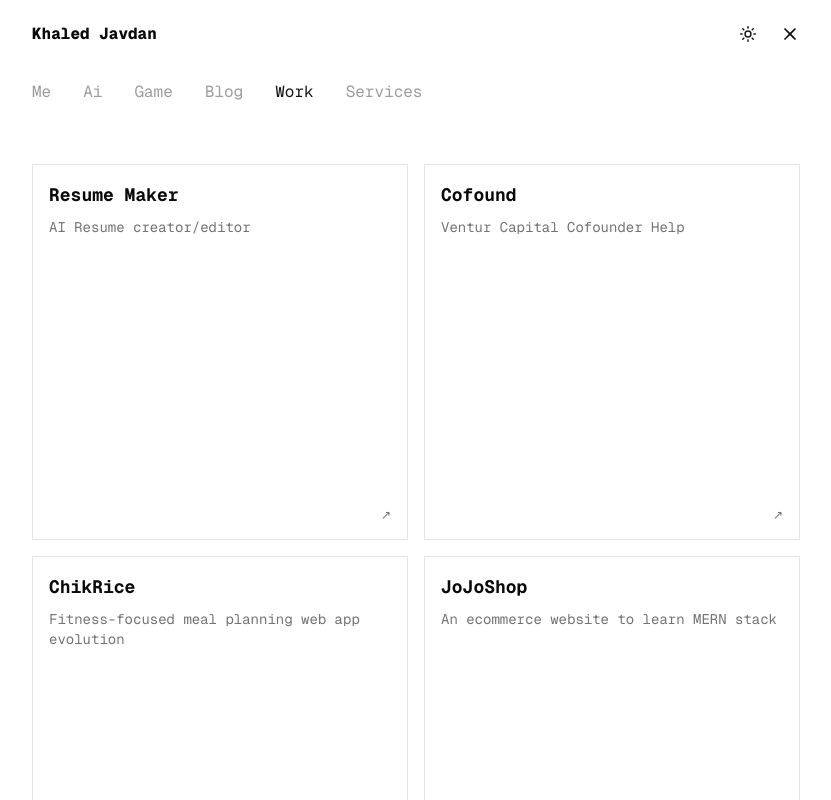
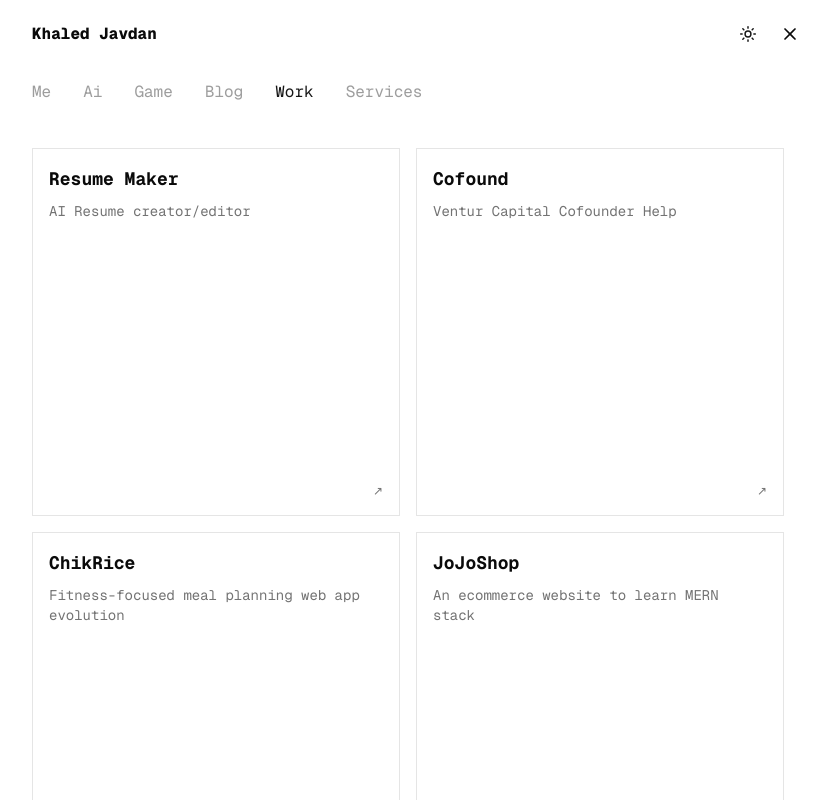
Before and after one commit to kjavedan/ai_portfolio, a Next.js app: page /projects in a window 1280 px wide. Shown: the whole page, without its empty margins (224-1055 px from the left). Built offline with nearby package versions, Linux system fonts and the light colour scheme.

Commit message:
style: enable vertical scrolling

```diff
--- a/app/projects/page.tsx
+++ b/app/projects/page.tsx
@@ -35,7 +35,7 @@ const projects = [
 
 export default function Projects() {
   return (
-    <div className="h-full p-4 font-mono lg:px-0">
+    <div className="h-full overflow-y-scroll p-4 font-mono lg:pt-0 lg:pl-0">
       <div className="grid grid-cols-2 gap-4">
         {projects.map((project) => (
           <a
```
